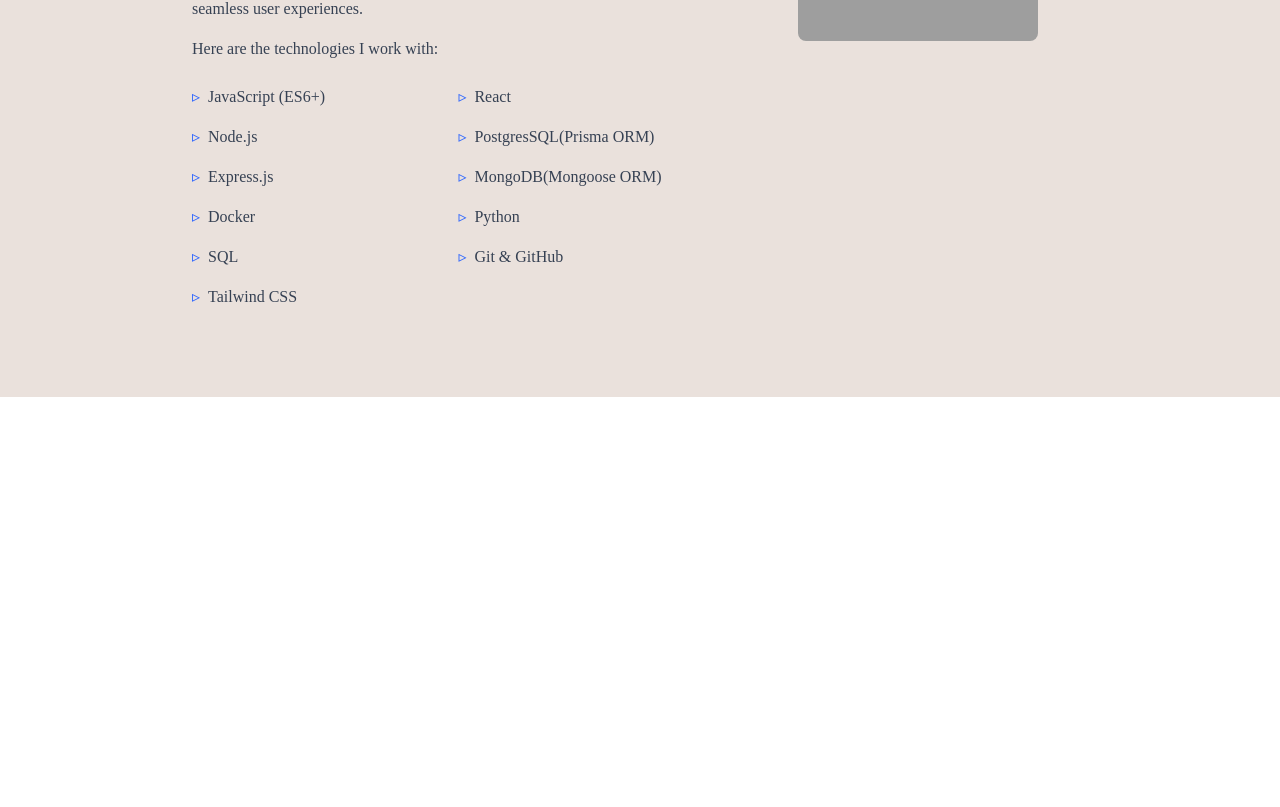
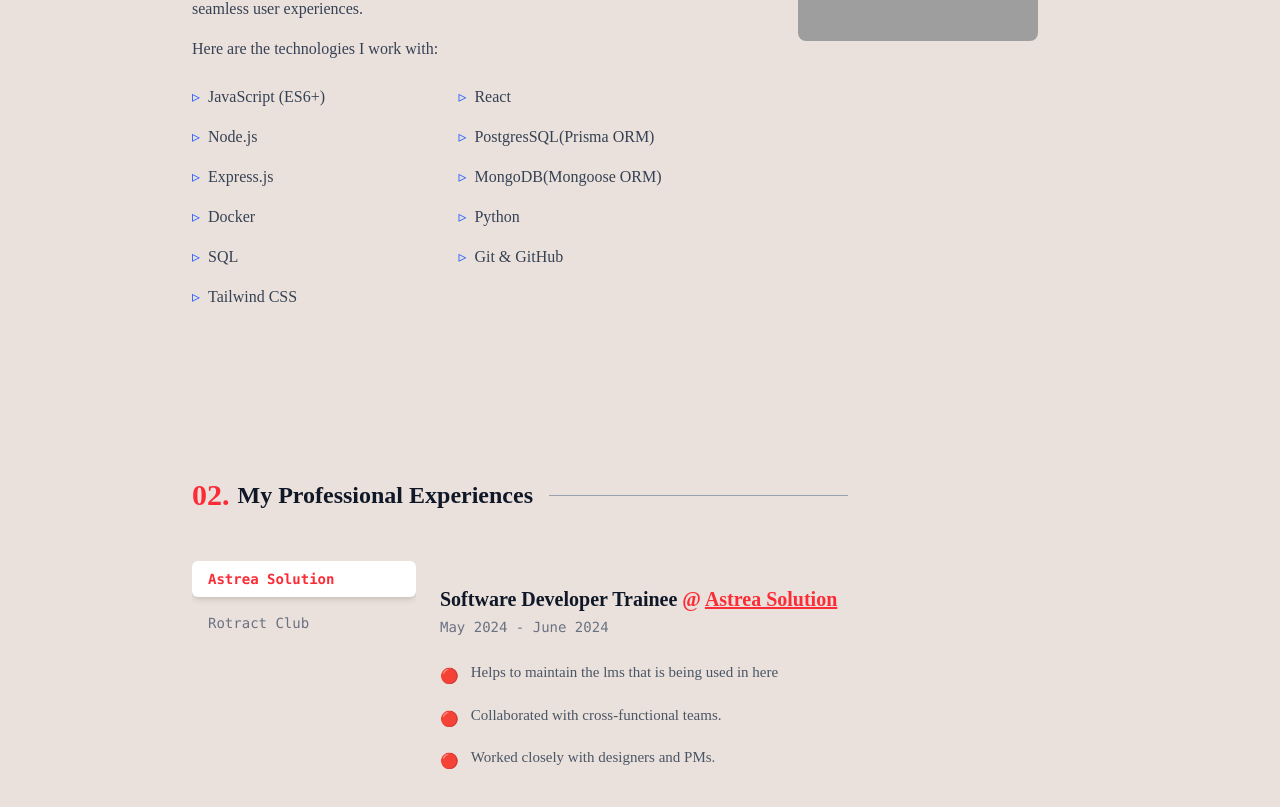
Before and after one commit to gaurav0973/gauravPortfolioWebsite, a React (Vite) app: page / in a window 1280 px wide. Shown: the part 1087-1894 px from the top of the page. Before the commit the page ends 1484 px from the top, so only its background shows below. Built offline with nearby package versions, Linux system fonts and the light colour scheme; grey boxes are pictures that could not be loaded.

Commit message:
Experience section added

```diff
--- a/src/App.jsx
+++ b/src/App.jsx
@@ -3,6 +3,7 @@
 import Hero from './components/sections/Hero.jsx'
 import About from './components/sections/About.jsx'
 import SocialSidebar from './components/SocialSideBar.jsx'
+import Experience from './components/sections/Experience.jsx'
 
 function App() {
   return (
@@ -15,6 +16,7 @@
         </main>
       </div>
       <About />
+      <Experience />
     </div>
   )
 }
--- /dev/null
+++ b/src/components/sections/Experience.jsx
@@ -0,0 +1,91 @@
+import React, { useState } from "react";
+
+const jobsData = [
+  {
+    title: "Software Developer Trainee",
+    company: "Astrea Solution",
+    location: "Remote",
+    range: "May 2024 - June 2024",
+    url: "https://google.com",
+    description: [
+      "Helps to maintain the lms that is being used in here",
+      "Collaborated with cross-functional teams.",
+      "Worked closely with designers and PMs.",
+    ],
+  },
+  {
+    title: "Active Member",
+    company: "Rotract Club",
+    location: "JUIT Waknagaht, Himachal Pradesh",
+    range: "Aug 2023 – Present",
+    url: "https://google.com",
+    description: [
+      "Organised events and workshops.",
+      "Collaborated with cross-functional teams.",
+    ],
+  },
+]
+
+const Experience = () => {
+  const [activeTab, setActiveTab] = useState(0);
+
+  return (
+    <section id="experience" className="bg-[#EAE1DC] py-20 px-6">
+      <div className="max-w-4xl mx-auto">
+      <h2 className="text-2xl font-bold text-gray-900 mb-12 flex items-center">
+        <span className="text-red-500 text-3xl mr-2">02.</span> My Professional Experiences
+        <div className="ml-4 w-1/3 h-[1px] bg-gray-400"></div>
+      </h2>
+
+      <div className="flex flex-col md:flex-row">
+        {/* Tabs */}
+        <div className="flex md:flex-col overflow-x-auto md:w-1/4 space-y-2">
+          {jobsData.map((job, index) => (
+            <button
+              key={index}
+              onClick={() => setActiveTab(index)}
+              className={`text-left px-4 py-2 font-mono text-sm rounded-md ${
+                activeTab === index
+                  ? "bg-white text-red-500 font-bold shadow-md"
+                  : "text-gray-500 hover:text-red-500"
+              }`}
+            >
+              {job.company}
+            </button>
+          ))}
+        </div>
+
+        {/* Content */}
+        <div className="md:w-3/4 p-6">
+          <h3 className="text-xl font-bold text-gray-900 mb-1">
+            {jobsData[activeTab].title}{" "}
+            <span className="text-red-500">@</span>{" "}
+            <a
+              href={jobsData[activeTab].url}
+              className="text-red-500 underline"
+              target="_blank"
+              rel="noopener noreferrer"
+            >
+              {jobsData[activeTab].company}
+            </a>
+          </h3>
+          <p className="text-sm font-mono text-gray-500 mb-6">
+            {jobsData[activeTab].range}
+          </p>
+
+          <ul className="list-none space-y-4">
+            {jobsData[activeTab].description.map((item, idx) => (
+              <li key={idx} className="flex items-start text-gray-600 text-[15px]">
+                <span className="text-red-400 mr-3 mt-1">🔴</span>
+                <p>{item}</p>
+              </li>
+            ))}
+          </ul>
+        </div>
+      </div>
+      </div>
+    </section>
+  );
+};
+
+export default Experience;
```
